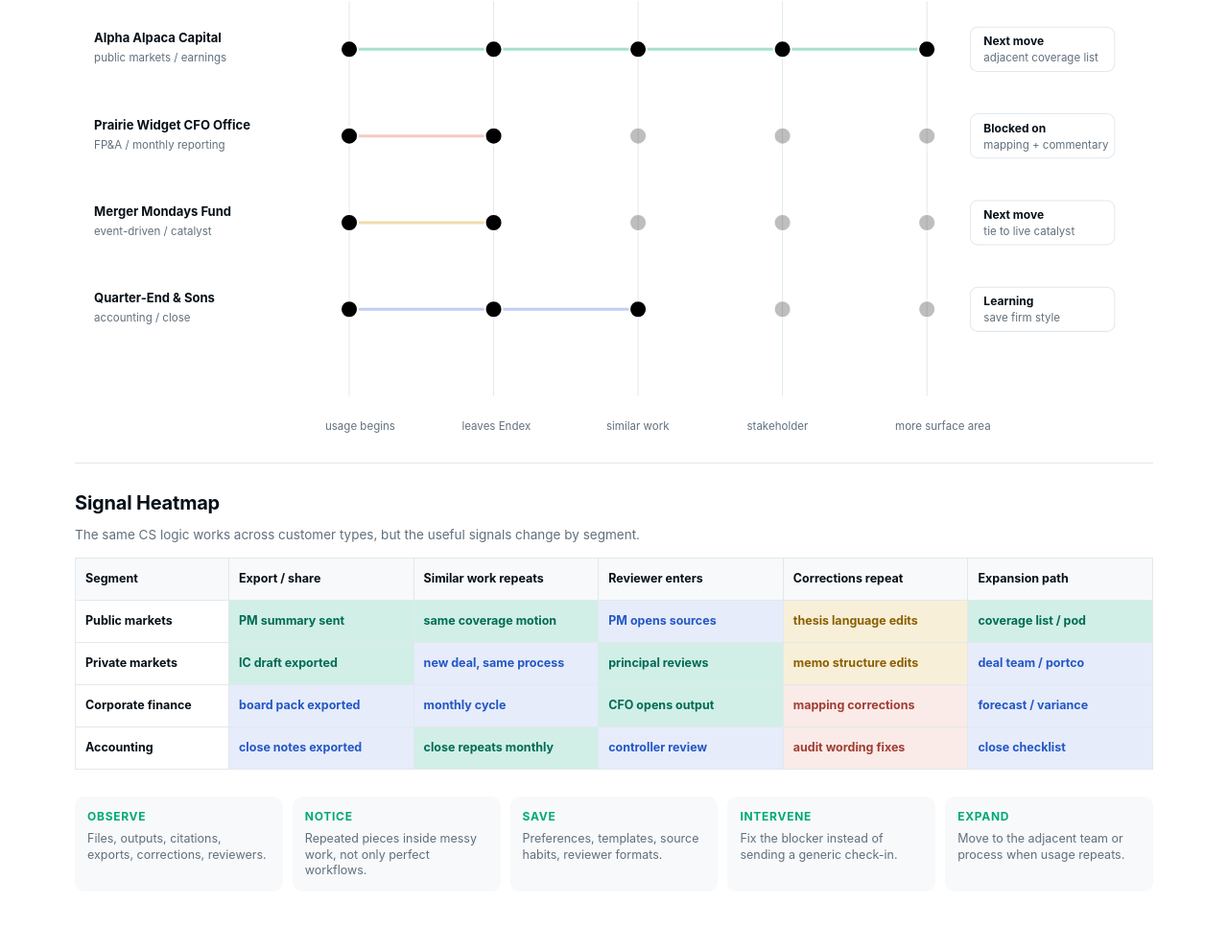
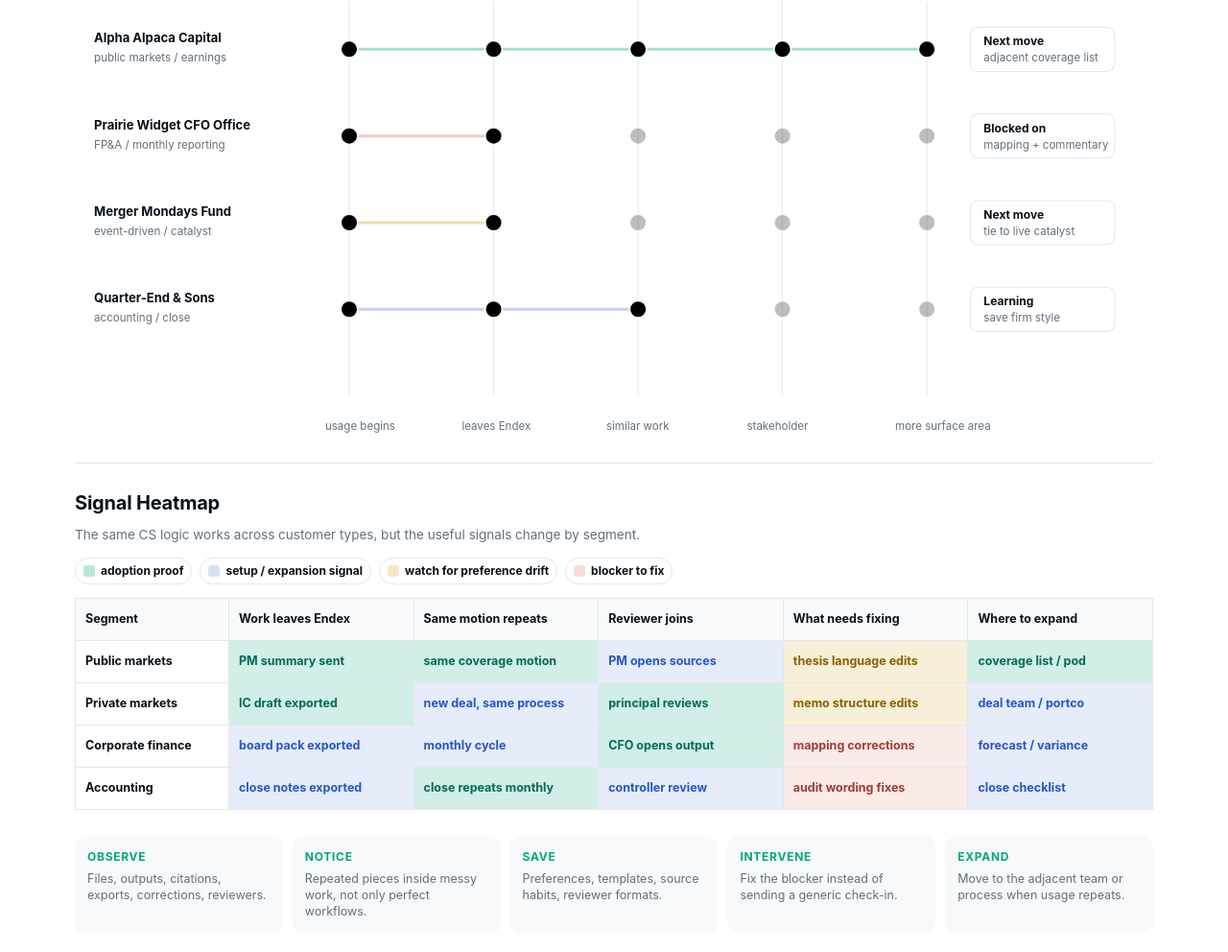
Before and after one commit to ishandate26-cmyk/endex-workflow-health-os, a plain HTML site: page index.html in a window 1280 px wide. Shown: the part 367-1359 px from the top of the page at 96% size. Drawn offline with Linux system fonts and the light colour scheme.

Commit message:
Add heatmap legend

```diff
--- a/index.html
+++ b/index.html
@@ -102,6 +102,37 @@
       color: var(--muted);
       font-size: 12.5px;
     }
+
+    .heat-legend {
+      display: flex;
+      flex-wrap: wrap;
+      gap: 8px;
+      margin: 12px 0 14px;
+    }
+
+    .heat-legend span {
+      display: inline-flex;
+      align-items: center;
+      gap: 6px;
+      padding: 5px 8px;
+      border-radius: 999px;
+      font-size: 12px;
+      font-weight: 720;
+      border: 1px solid var(--line);
+      background: #fff;
+    }
+
+    .box {
+      width: 12px;
+      height: 12px;
+      border-radius: 3px;
+      display: inline-block;
+    }
+
+    .box.green { background: rgba(0, 168, 120, .28); }
+    .box.blue { background: rgba(82, 119, 217, .22); }
+    .box.gold { background: rgba(212, 154, 18, .24); }
+    .box.red { background: rgba(220, 107, 93, .22); }
 
     .legend span {
       display: inline-flex;
@@ -362,13 +393,19 @@
     <section>
       <h2>Signal Heatmap</h2>
       <p class="caption">The same CS logic works across customer types, but the useful signals change by segment.</p>
+      <div class="heat-legend">
+        <span><i class="box green"></i>adoption proof</span>
+        <span><i class="box blue"></i>setup / expansion signal</span>
+        <span><i class="box gold"></i>watch for preference drift</span>
+        <span><i class="box red"></i>blocker to fix</span>
+      </div>
       <div class="heat">
         <div class="head">Segment</div>
-        <div class="head">Export / share</div>
-        <div class="head">Similar work repeats</div>
-        <div class="head">Reviewer enters</div>
-        <div class="head">Corrections repeat</div>
-        <div class="head">Expansion path</div>
+        <div class="head">Work leaves Endex</div>
+        <div class="head">Same motion repeats</div>
+        <div class="head">Reviewer joins</div>
+        <div class="head">What needs fixing</div>
+        <div class="head">Where to expand</div>
 
         <div class="row-head">Public markets</div>
         <div class="cell-strong">PM summary sent</div>
```
